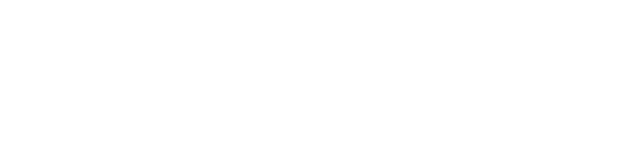
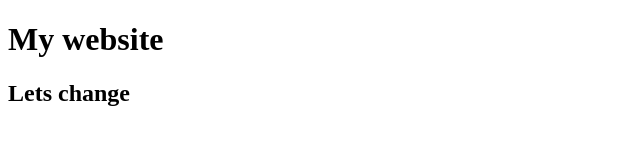
Before and after one commit to moonnaaz/my-first-website, a plain HTML site: page index.html in a window 1280 px wide. Shown: the whole page, without its empty margins (0-640 px from the left). Drawn offline with Linux system fonts and the light colour scheme.

Commit message:
new change

```diff
--- a/index.html
+++ b/index.html
@@ -5,6 +5,8 @@
     <meta http-equiv="X-UA-Compatible" content="IE=edge">
     <meta name="viewport" content="width=, initial-scale=1.0">
     <title>my first webite</title>
+    <h1> My website</h1>
+    <h2> Lets change</h2>
 </head>
 <body>
 
```
